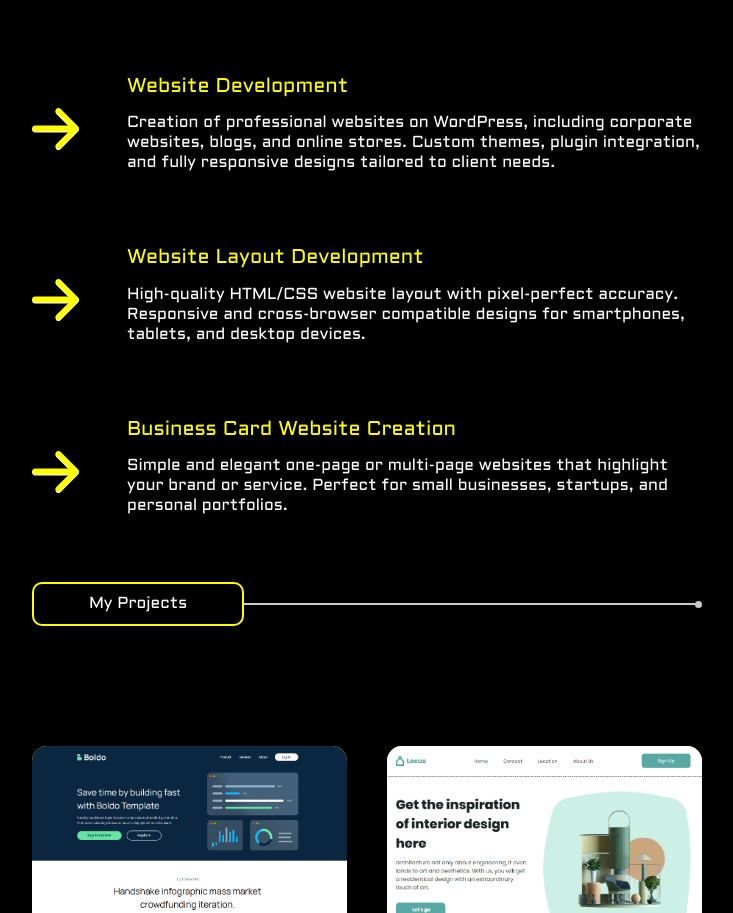
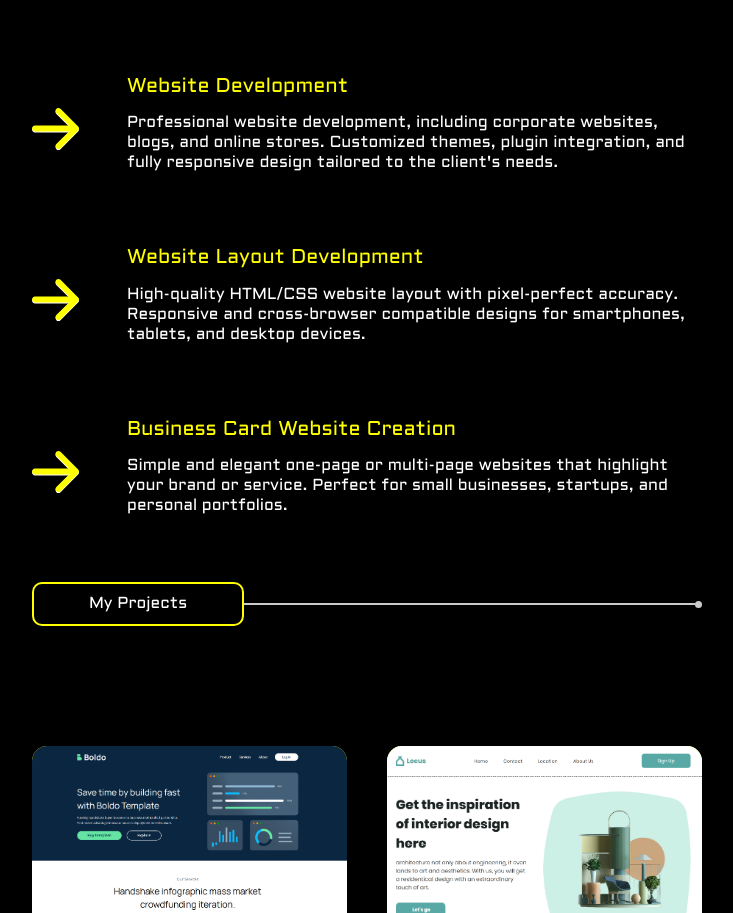
Before and after one commit to Vladess29/Portfolio, a plain HTML site: page index.html in a window 1280 px wide. Shown: the part 1007-1920 px from the top of the page, without its empty margins (273-1006 px from the left). Drawn offline with nearby package versions, Linux system fonts and the light colour scheme; some packages are replaced by stand-ins of ours; a script that the page names is missing.

Commit message:
text desc changes

```diff
--- a/index.html
+++ b/index.html
@@ -112,7 +112,7 @@
           <div class="projects-item__right">
           <div class="projects-item__main">
             <h2>Website Development</h2>
-            <p>Creation of professional websites on WordPress, including corporate websites, blogs, and online stores. Custom themes, plugin integration, and fully responsive designs tailored to client needs.</p>
+            <p>Professional website development, including corporate websites, blogs, and online stores. Customized themes, plugin integration, and fully responsive design tailored to the client's needs.</p>
           </div>
         </div>
         </div>
```
Also changed, not shown: UApage.html (+1 -1 lines), style/layout/works.scss (+1 -7 lines).
